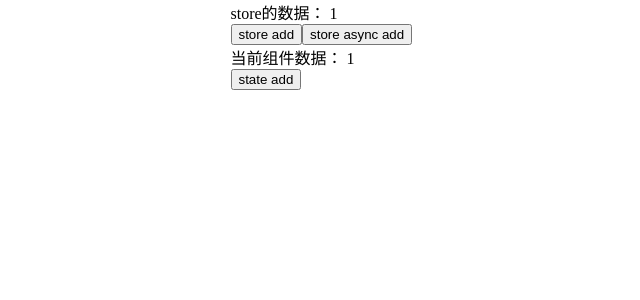
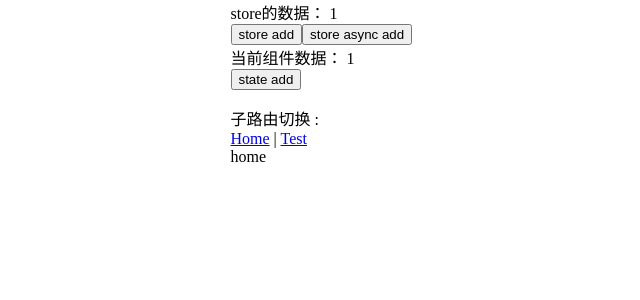
Before and after one commit to 1196778674/react_app, a React app: page /home in a window 1280 px wide. Shown: the top 300 px of the page, without its empty margins (189-829 px from the left). Built offline with nearby package versions, Linux system fonts and the light colour scheme.

Commit message:
子路由

```diff
--- a/package.json
+++ b/package.json
@@ -48,6 +48,9 @@
     "react-app-polyfill": "^1.0.2",
     "react-dev-utils": "^9.0.3",
     "react-dom": "^16.9.0",
+    "react-router": "^5.0.1",
+    "react-router-config": "^5.0.1",
+    "react-router-dom": "^5.0.1",
     "redux": "^4.0.4",
     "resolve": "1.12.0",
     "resolve-url-loader": "3.1.0",
--- a/src/asset/less/index.less
+++ b/src/asset/less/index.less
@@ -3,4 +3,7 @@ html,body{
     padding: 0;
     max-width: 441px;
     margin: 0 auto;
+    .margin-top{
+        margin-top: 1rem;
+    }
 }
--- /dev/null
+++ b/src/components/ChangeRoute.js
@@ -0,0 +1,29 @@
+import React, { PureComponent } from 'react'
+import {Route, Link, Switch} from 'react-router-dom'
+import Test from './Test'
+import Home from './Home'
+
+class ChangeRoute extends PureComponent {
+    constructor(props) {
+        super(props)
+
+        this.state = {
+
+        }
+    }
+
+    render() {
+        return (
+            <div className="margin-top">
+                <div>子路由切换 : </div>
+                <Link to="/home">Home</Link> | <Link to="/test">Test</Link>
+                <Switch>
+                    <Route path="/home" component={Home}/>
+                    <Route path="/test" component={Test}/>
+                </Switch>
+            </div>
+        )
+    }
+}
+
+export default ChangeRoute
--- /dev/null
+++ b/src/components/Home.js
@@ -0,0 +1,19 @@
+import React, { PureComponent } from 'react'
+
+class Home extends PureComponent {
+    constructor(props) {
+        super(props)
+
+        this.state = {
+
+        }
+    }
+
+    render() {
+        return (
+            <div>home</div>
+        )
+    }
+}
+
+export default Home
--- /dev/null
+++ b/src/components/Test.js
@@ -0,0 +1,21 @@
+import React, { Component } from 'react'
+
+class Test extends Component {
+    constructor(props) {
+        super(props)
+
+        this.state = {
+
+        }
+    }
+
+    render() {
+        return (
+            <div>
+                Test
+            </div>
+        )
+    }
+}
+
+export default Test
--- a/src/index.js
+++ b/src/index.js
@@ -1,21 +1,23 @@
 import React from 'react';
+import ReactDOM from 'react-dom';
+import { renderRoutes } from "react-router-config";
+import * as serviceWorker from './serviceWorker';
+import { BrowserRouter as Router } from 'react-router-dom'
+import routeConfig from './router'
+import './asset/less/index.less'
 
-import ReactDOM from 'react-dom';
-
-import * as serviceWorker from './serviceWorker';
-
-import App from './page/App';
-import './asset/less/index.less'
 import { Provider } from 'react-redux'
 import { createStore, applyMiddleware } from 'redux'
 import thunk from 'redux-thunk';
 import rootReducer from './reducers'
 
 const store = createStore(rootReducer, applyMiddleware(thunk))
+const rootApp = document.getElementById('root')
+
 
 ReactDOM.render( <Provider store = { store }>
-    <App/>
-    </Provider> , document.getElementById('root'));
+    <Router>{renderRoutes(routeConfig)}</Router>
+    </Provider> , rootApp);
 
 // If you want your app to work offline and load faster, you can change
 // unregister() to register() below. Note this comes with some pitfalls.
--- a/src/page/App.js
+++ b/src/page/App.js
@@ -1,52 +1,29 @@
 import React, { Component } from 'react'
-import { connect } from 'react-redux'
-import { addTodo, thunkTodo } from '../actions'
+import {Route, Link} from 'react-router-dom'
 
-const mapStateToProps = state => ({
-  appState: state.appState.test
-})
-const mapDispatchToProps = dispatch => ({
-  todo: num => dispatch(addTodo(num)),
-  thunk: num => dispatch(thunkTodo(num))
-})
+// 路由组件
+import ChangeRoute from '../components/ChangeRoute'
+import StateCom from './State'
+
+
 
 class App extends Component {
   constructor(props) {
     super(props)
 
     this.state = {
-      storeNum: 1,
-      num: 1
+
     }
-  }
-  addStore(num) {
-    //同步
-    this.props.todo(num)
-  }
-  thunkAdd(num){
-    //异步
-    this.props.thunk(num)
-  }
-  add (n) {
-    this.setState({
-      num: this.state.num+n
-    })
-  }
-  componentWillMount() {
-    console.log(this.props);
   }
 
 
   render() {
     return ( <div>
-      <div>store的数据： { this.props.appState } </div>
-      <button onClick = { () => { this.addStore(this.state.storeNum) } } > store add </button>
-      <button onClick = { () => { this.thunkAdd(this.state.storeNum) } } > store async add </button>
-      <div>当前组件数据： {this.state.num}</div>
-      <button onClick = { () => { this.add(this.state.storeNum) } } > state add </button>
+      <StateCom />
+      <ChangeRoute />
       </div>
     )
   }
 }
 
-export default connect(mapStateToProps, mapDispatchToProps)(App)
+export default App
--- /dev/null
+++ b/src/page/List.js
@@ -0,0 +1,19 @@
+import React, { PureComponent } from 'react'
+
+class List extends PureComponent {
+    constructor(props) {
+        super(props)
+
+        this.state = {
+
+        }
+    }
+
+    render() {
+        return (
+            <div>list</div>
+        )
+    }
+}
+
+export default List
--- /dev/null
+++ b/src/page/State.js
@@ -0,0 +1,51 @@
+import React, { PureComponent } from 'react'
+import { connect } from 'react-redux'
+import { addTodo, thunkTodo } from '../actions'
+
+
+const mapStateToProps = state => ({
+    appState: state.appState.test
+  })
+  const mapDispatchToProps = dispatch => ({
+    todo: num => dispatch(addTodo(num)),
+    thunk: num => dispatch(thunkTodo(num))
+  })
+
+class States extends PureComponent {
+    constructor(props) {
+        super(props)
+
+        this.state = {
+            storeNum: 1,
+            num: 1
+        }
+    }
+
+    addStore(num) {
+        //同步
+        this.props.todo(num)
+      }
+      thunkAdd(num){
+        //异步
+        this.props.thunk(num)
+      }
+      add (n) {
+        this.setState({
+          num: this.state.num+n
+        })
+      }
+
+    render() {
+        return (
+            <div>
+                <div>store的数据： { this.props.appState } </div>
+                <button onClick = { () => { this.addStore(this.state.storeNum) } } > store add </button>
+                <button onClick = { () => { this.thunkAdd(this.state.storeNum) } } > store async add </button>
+                <div>当前组件数据： {this.state.num}</div>
+                <button onClick = { () => { this.add(this.state.storeNum) } } > state add </button>
+            </div>
+        )
+    }
+}
+
+export default connect(mapStateToProps, mapDispatchToProps)(States)
--- /dev/null
+++ b/src/router/index.js
@@ -0,0 +1,34 @@
+// App入口
+import App from '../page/App'
+import Home from '../components/Home'
+import Test from '../components/Test'
+
+import List from '../page/List'
+import State from '../page/State'
+// 路由配置
+const routes = [
+    {
+        path: '/',
+        component: App,
+        routes: [
+            {
+                path: '/home',
+                component: Home
+            },
+            {
+                path: '/test',
+                component: Test
+            }
+        ]
+    },
+    {
+        path: '/list',
+        component: List
+    },
+    {
+        path: '/state',
+        component: State
+    }
+]
+
+export default routes
```
